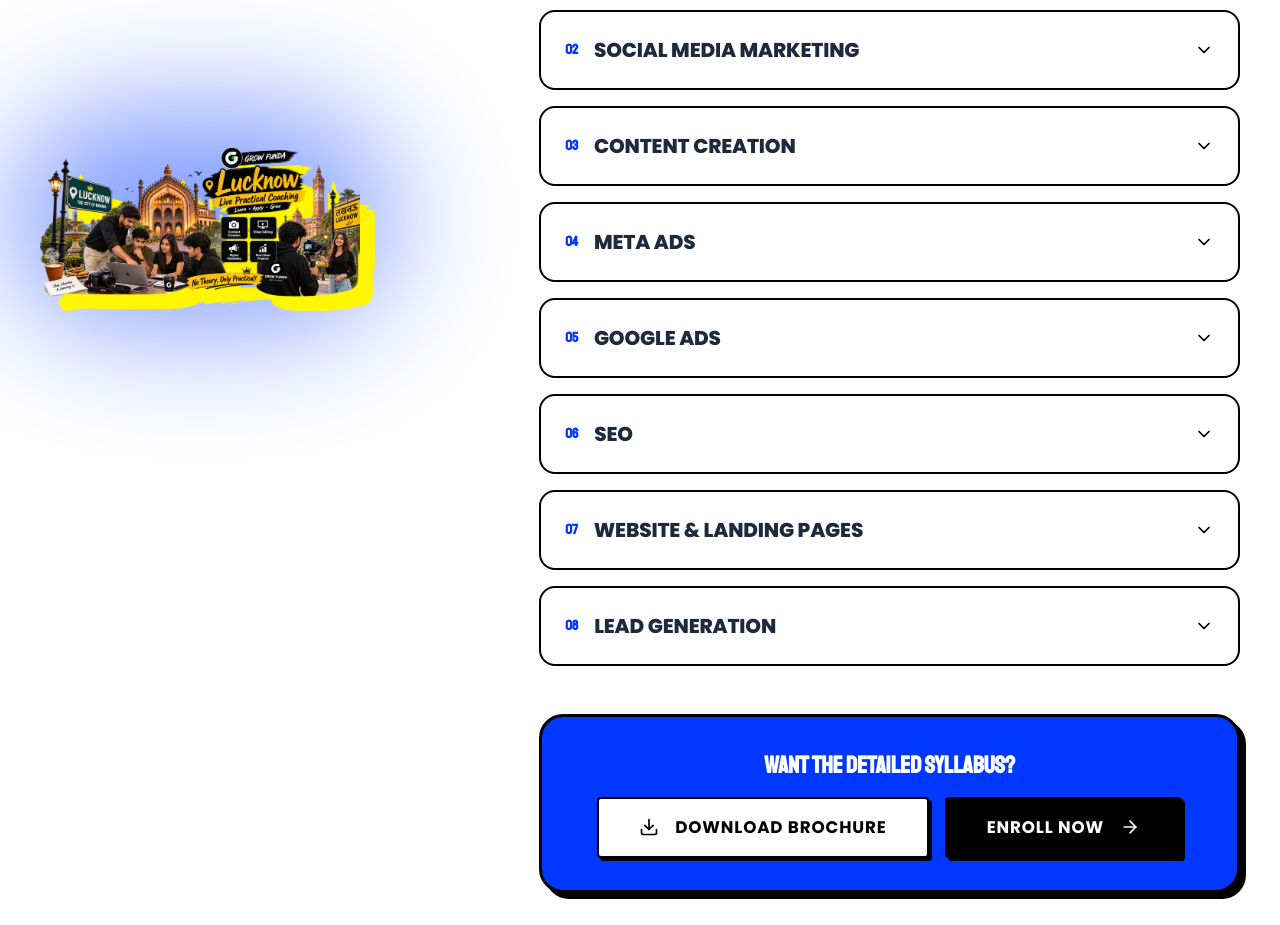
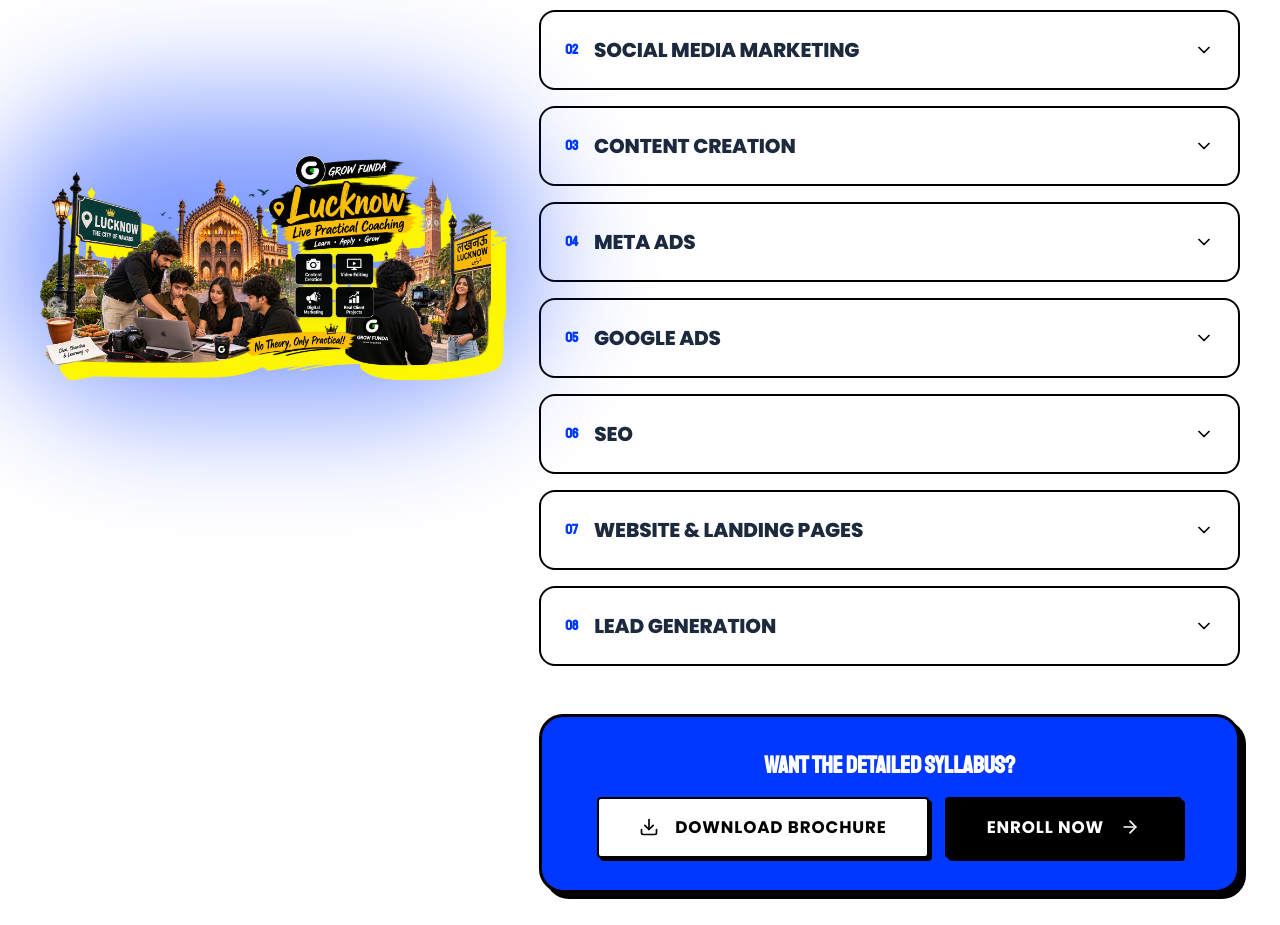
Before and after one commit to MdHuzaifa018/Digital-Marketing-landing-page, a React (Vite) app: page / in a window 1280 px wide. Shown: the part 5168-6093 px from the top of the page. Built offline with nearby package versions, Linux system fonts and the light colour scheme.

Commit message:
Increase image size in CurriculumSection on desktop

```diff
--- a/src/components/sections/CurriculumSection.jsx
+++ b/src/components/sections/CurriculumSection.jsx
@@ -32,7 +32,7 @@ const CurriculumSection = () => {
               whileInView={{ opacity: 1, scale: 1, y: 0 }}
               viewport={{ once: true }}
               transition={{ duration: 0.6, delay: 0.2 }}
-              className="block my-8 lg:my-12 w-full max-w-[240px] sm:max-w-[320px] relative mx-auto lg:mx-0"
+              className="block my-8 lg:my-12 w-full max-w-[240px] sm:max-w-[320px] lg:max-w-[420px] xl:max-w-[460px] relative mx-auto lg:mx-0"
             >
               <div className="absolute top-1/2 left-1/2 -translate-x-1/2 -translate-y-1/2 w-[120%] h-[120%] bg-[var(--color-primary)] rounded-full blur-3xl opacity-20 -z-10 animate-pulse"></div>
               <img
```
